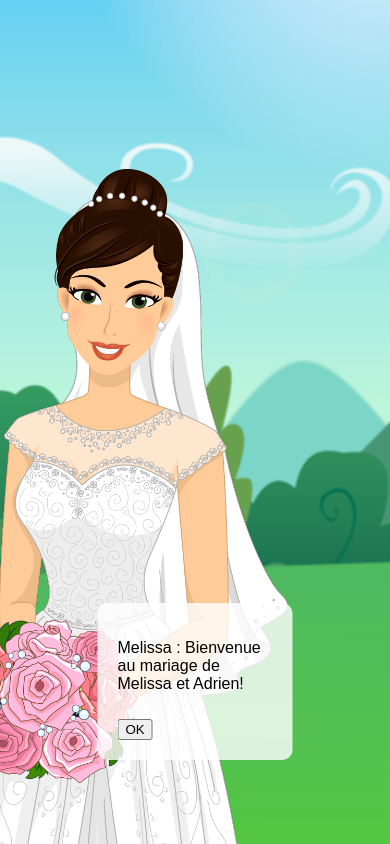
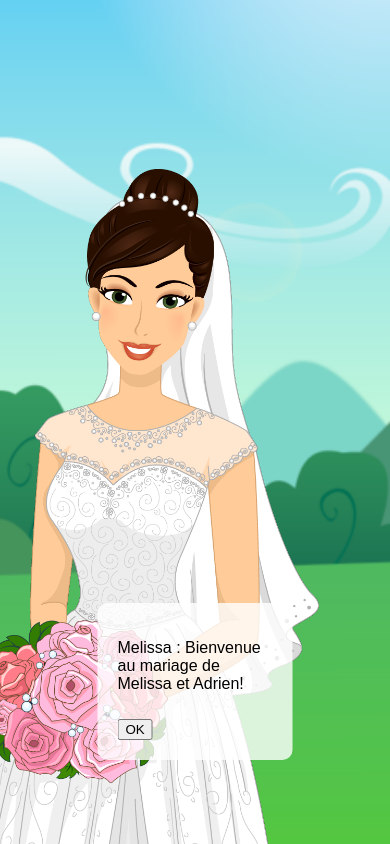
Before and after one commit to KillEvent/mariagemelissa, a plain HTML site: page index.html in a window 390 px wide. Drawn offline with Linux system fonts and the light colour scheme.

Commit message:
Update index.html

```diff
--- a/index.html
+++ b/index.html
@@ -26,6 +26,12 @@
     bottom: 0; /* Positionne la mariée au bas de l'écran */
     width: auto;
     max-height: 80%; /* Ajustez cette valeur selon la taille souhaitée de la mariée sur l'écran */
+}
+/* Styles pour les écrans de petite taille (typiquement les téléphones) */
+@media (max-width: 768px) {
+    #mariee {
+        right: 2%; /* Ajustez cette valeur pour déplacer la mariée davantage vers la droite sur les téléphones */
+    }
 }
 
         .dialogue {
```
